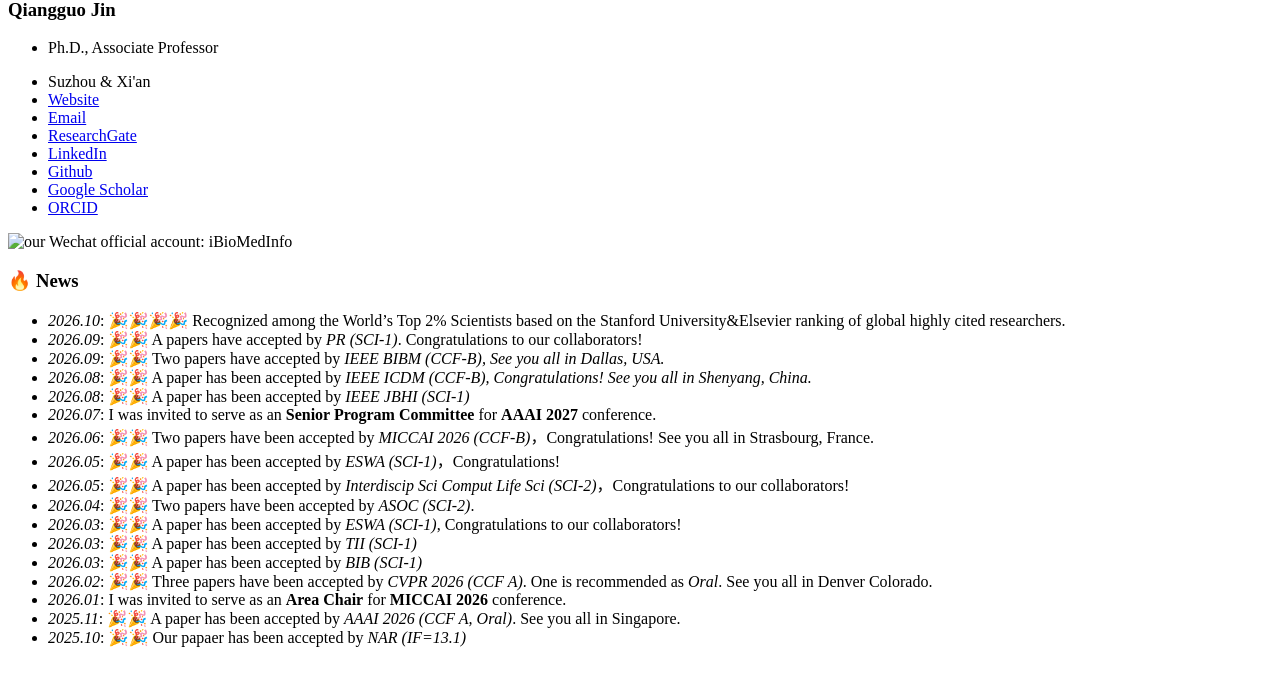
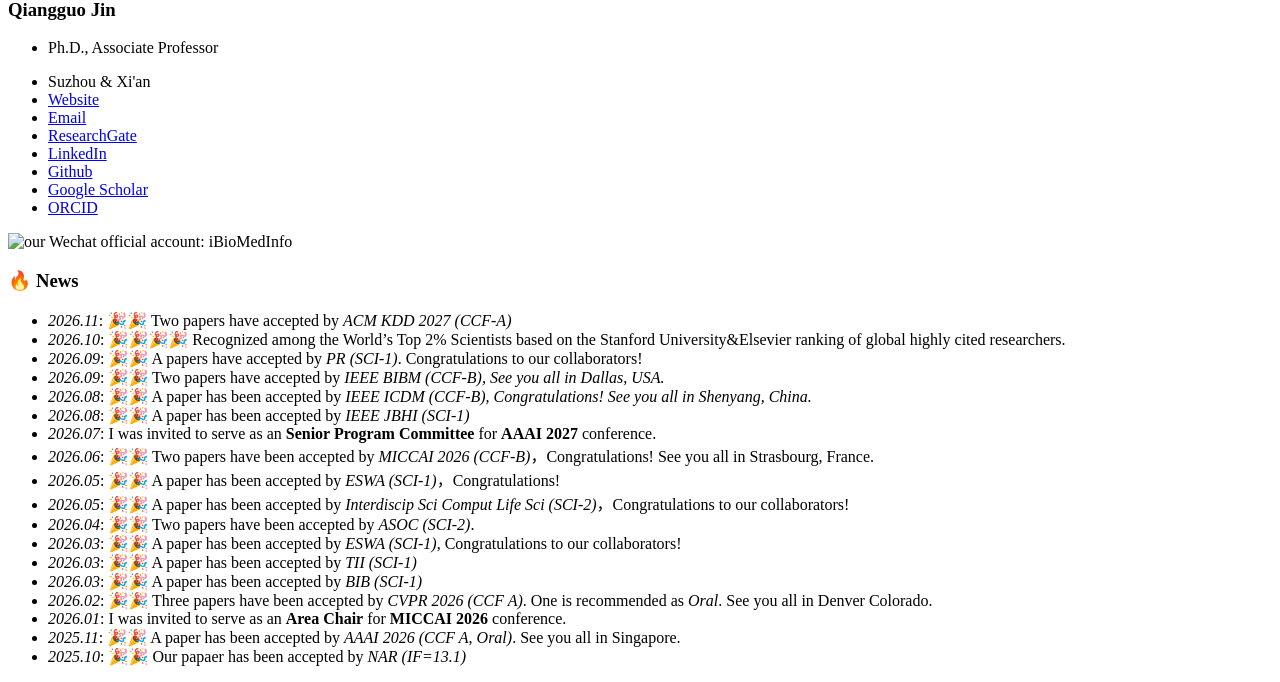
Before and after one commit to qgking/qgking.github.io, a Jekyll site: the page built from _pages/includes/news.md, in a window 1280 px wide. Shown: the part 526-1208 px from the top of the page. Built offline with Jekyll 4.4.1, drawn with Linux system fonts in a browser that asks for light colours; our own code applies the rules of GitHub Pages for plain Markdown files.

Commit message:
update news

```diff
--- a/_pages/includes/news.md
+++ b/_pages/includes/news.md
@@ -1,4 +1,5 @@
 # 🔥 News
+- *2026.11*: 🎉🎉 Two papers have accepted by *ACM KDD 2027 (CCF-A)*
 - *2026.10*: 🎉🎉🎉🎉 Recognized among the World's Top 2% Scientists based on the Stanford University&Elsevier ranking of global highly cited researchers.
 - *2026.09*: 🎉🎉 A papers have accepted by *PR (SCI-1)*. Congratulations to our collaborators!
 - *2026.09*: 🎉🎉 Two papers have accepted by *IEEE BIBM (CCF-B), See you all in Dallas, USA.*
```
